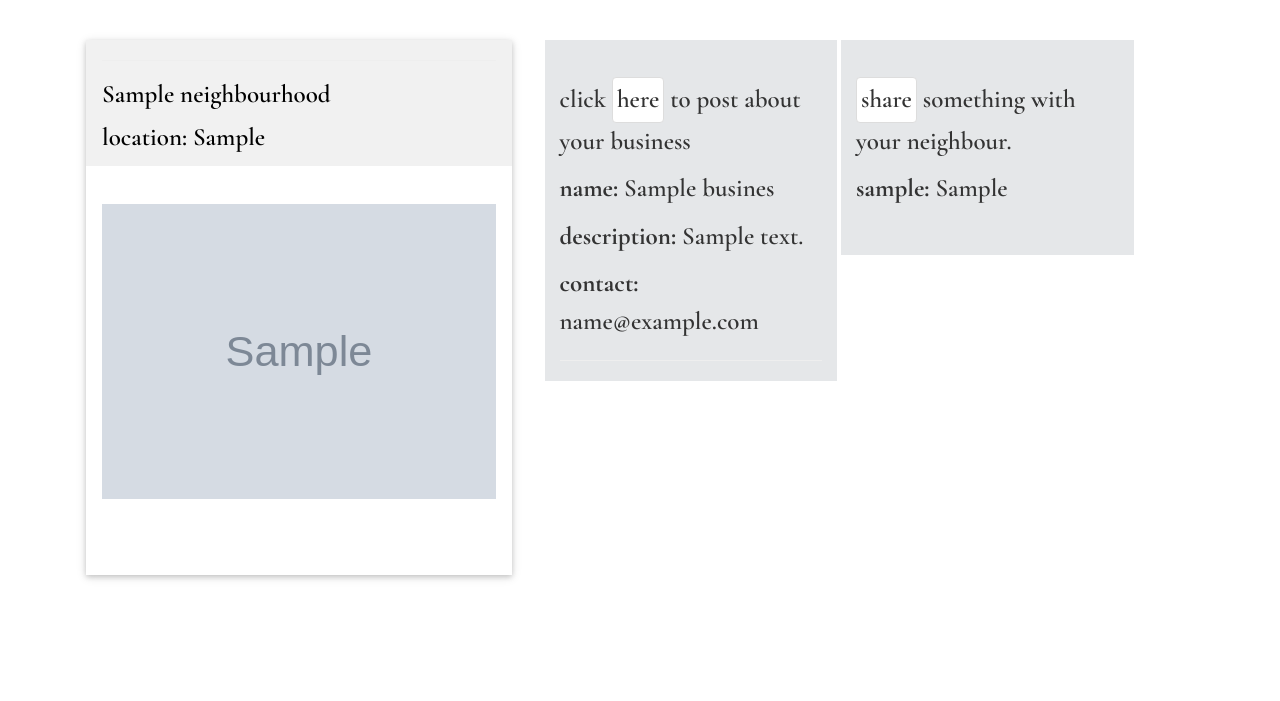
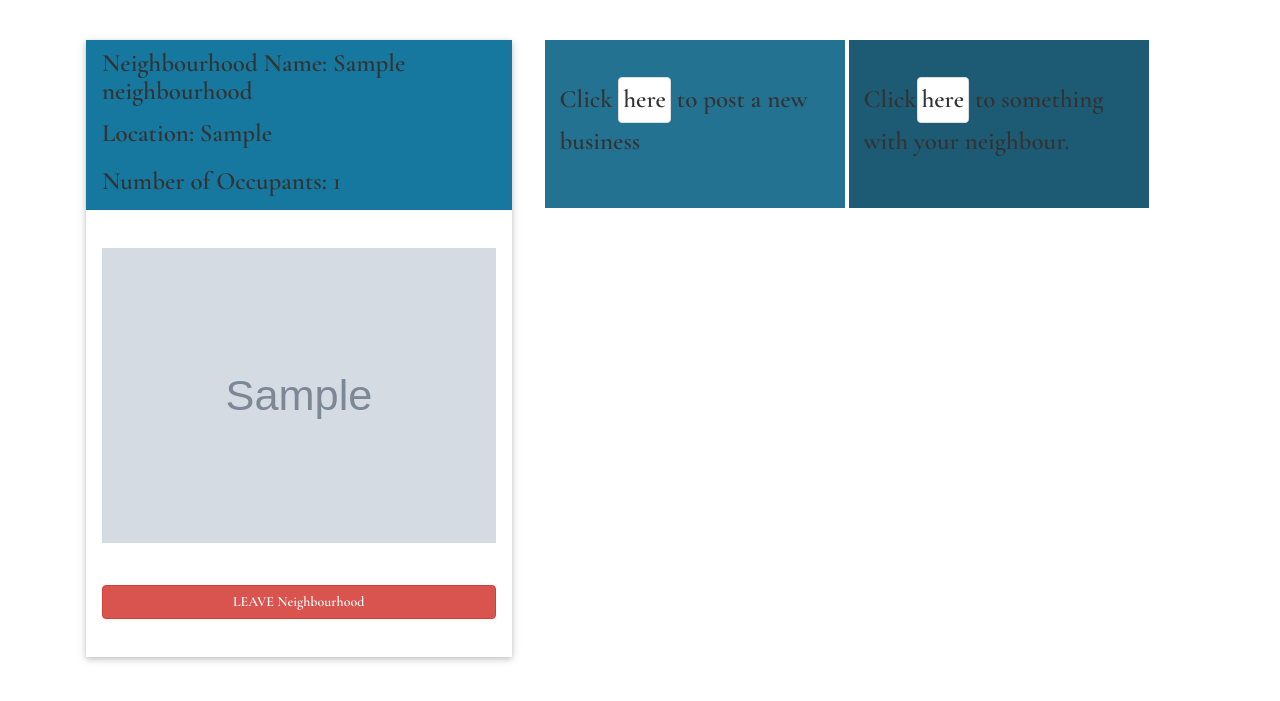
Before and after one commit to tgalvinjr/majirani-IP, a Django app: page /detail/1/ in a window 1280 px wide. Shown: the part 56-757 px from the top of the page. Run offline with Django 3.2, Linux system fonts and the light colour scheme; tables that the repository leaves empty hold one stand-in row (values such as "Sample post"); grey boxes marked "Sample" are stand-in pictures; some libraries are stand-ins or nearby versions.

Commit message:
style details template

```diff
--- a/mtaa/templates/details.html
+++ b/mtaa/templates/details.html
@@ -7,10 +7,11 @@
       <div style="width:100%;" class="w3-container card">
 
         <div class="w3-card" style="width:100%;">
-                  <header class="w3-container w3-light-grey">
-                    <hr>
-                    <h4>{{ neighbourhood.name }}</h4>
-                    <p class='article-content'>location: {{ neighbourhood.location }}</p>
+          <header class="w3-container" style="background-color:#16789f">
+
+            <h4>Neighbourhood Name: {{ neighbourhood.name }}</h4>
+            <p class='article-content'>Location: {{ neighbourhood.location }}</p>
+            <p class='article-content'>Number of Occupants: {{ neighbourhood.population }}</p>
           </header>
           <br>
           <div class="w3-container">
@@ -18,21 +19,25 @@
           </div>
           <footer class="w3-container">
             <br>
+
+            <button type="button" class="btn btn-danger" style="width: 100%">LEAVE Neighbourhood</button>
+            <br>
             <br>
           </footer>
-
 
         </div>
       </div>
     </div>
 
 
+    <div class="row">
 
-
-        <div style="background-color:#E5E7E9; margin-top:20px; margin-right:2px; margin-left:2px;" class="col-md-3">
+      <div style="background-color:#247291; margin-top:20px; margin-right:2px; margin-left:2px;" class="col-md-3">
         <br>
-            <p>click <a class="img-thumbnail" href="{%url 'new_business' pk=neighbourhood.id %}" style="text-decoration:none;">here</a> to post about your business</p>
-            {%if businesses%}
+        <p>Click <a class="img-thumbnail" href="{%url 'new_business' pk=neighbourhood.id %}"
+            style="text-decoration:none;">here</a> to post a new business</p>
+        <br>
+        <!-- {%if businesses%}
       {%for business in businesses%}
 
       <p><b>name:</b> {{business.name}}</p>
@@ -42,24 +47,25 @@
       {%endfor%}
       {%else%}
       <p><b>no business at the moment</b></p>
-            {%endif%}
+      {%endif%} -->
       </div>
 
 
 
-        <div style="background-color:#E5E7E9; margin-top:20px; margin-right:2px; margin-left:2px;" class="col-md-3">
+      <div style="background-color:#1d5b74; margin-top:20px; margin-right:2px; margin-left:2px;" class="col-md-3">
         <br>
-            <p><a class="img-thumbnail" href="{%url 'new_post' pk=neighbourhood.id %}" style="text-decoration:none;">
-                    share
-                </a> something with your neighbour. </p>
-            {%if posts%}
+        <p>Click<a class="img-thumbnail" href="{%url 'new_post' pk=neighbourhood.id %}" style="text-decoration:none;">
+            here
+          </a> to something with your neighbour. </p>
+        <!-- {%if posts%}
       {%for post in posts%}
       <p><strong>{{post.user.username}}: </strong> {{post.post}}</p>
       {%endfor%}
       {%else%}
       <p><b>no post by {{user.username}} at the moment</b></p>
-            {%endif%}
+      {%endif%} -->
         <br>
+      </div>
     </div>
   </div>
 </div>
```
Lines whose indentation alone changed are shown as unchanged.
